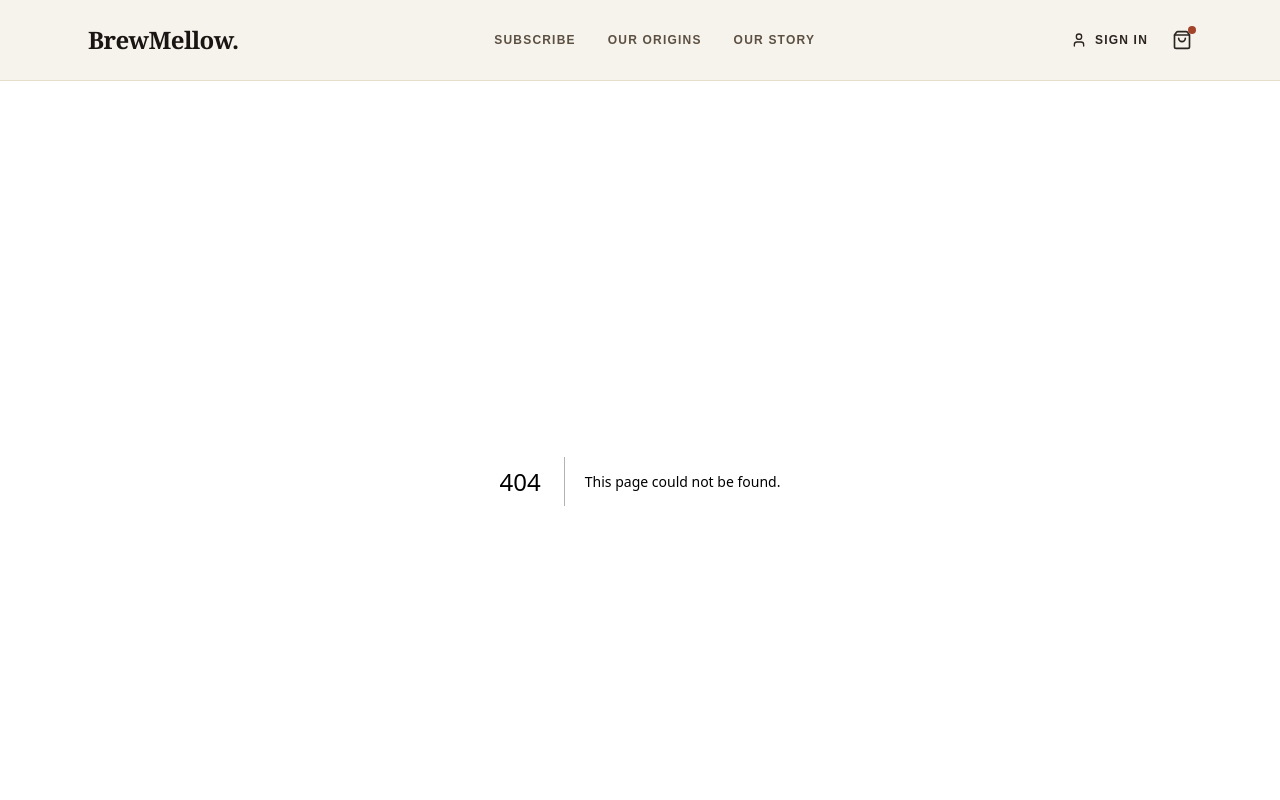
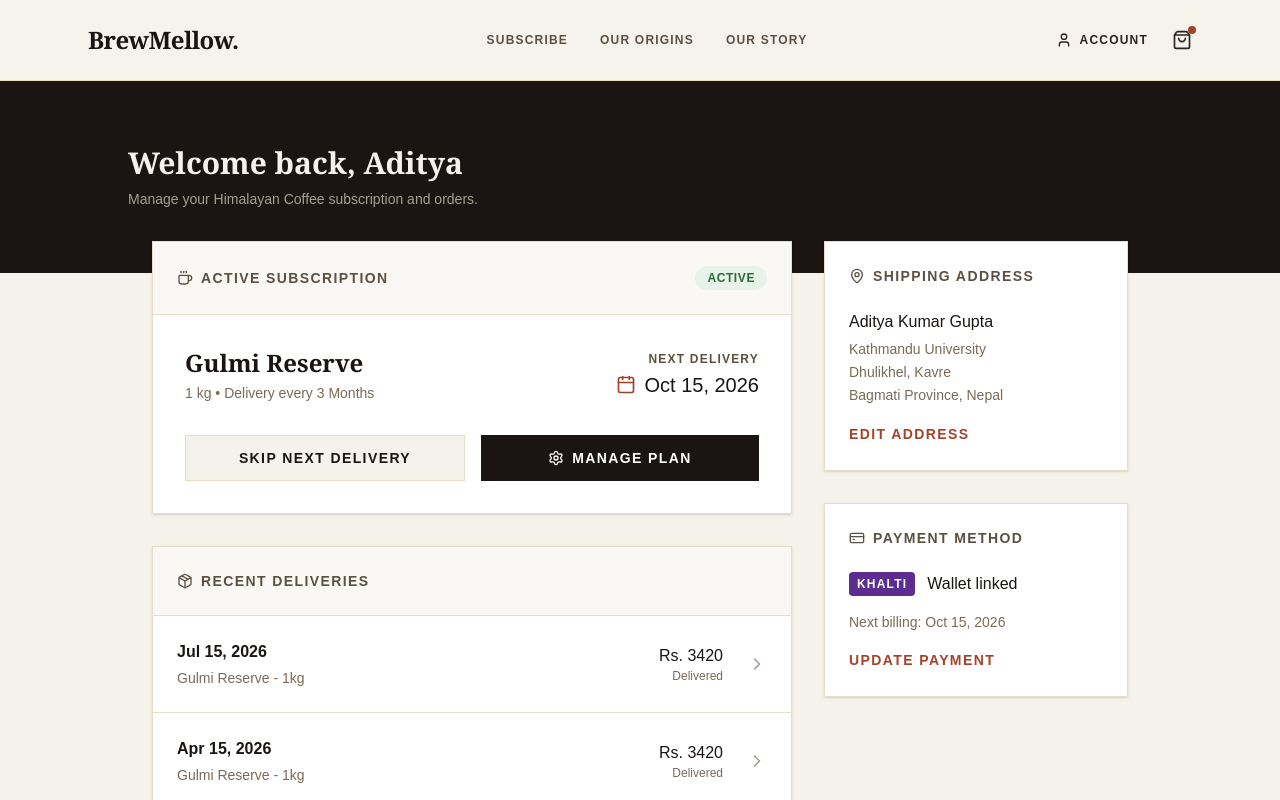
Before and after one commit to CapstoneDesign-Fall2026-UlsanCollege/team_2_capstone_design, a Next.js app in the folder frontend/: page /dashboard in a window 1280 px wide. Before the commit this address had no page. Shown: the top 800 px of the page. Built offline with nearby package versions, Linux system fonts and the light colour scheme.

Commit message:
feat(ui): add customer dashboard portal to view active subscriptions and order history

```diff
--- /dev/null
+++ b/frontend/src/app/dashboard/page.tsx
@@ -0,0 +1,135 @@
+"use client";
+
+import Link from "next/link";
+import { Coffee, Calendar, MapPin, CreditCard, Package, Settings, ChevronRight } from "lucide-react";
+
+export default function DashboardPage() {
+  return (
+    <div className="min-h-screen bg-[#F5F2EB] font-sans pb-24">
+
+      {/* Dashboard Header */}
+      <div className="bg-[#1A1512] text-[#F5F2EB] pt-16 pb-16 px-6">
+        <div className="max-w-5xl mx-auto">
+          <h1 className="text-3xl font-serif font-bold mb-2">Welcome back, Aditya</h1>
+          <p className="text-[#A89F91] text-sm">Manage your Himalayan Coffee subscription and orders.</p>
+        </div>
+      </div>
+
+      <div className="max-w-5xl mx-auto px-6 -mt-8">
+        <div className="grid grid-cols-1 lg:grid-cols-3 gap-8">
+
+          {/* Main Column (Active Subscription) */}
+          <div className="lg:col-span-2 space-y-8">
+
+            <div className="bg-white border border-[#E6DEC8] shadow-sm">
+              <div className="p-6 border-b border-[#E6DEC8] flex justify-between items-center bg-[#FAF8F5]">
+                <h2 className="text-sm uppercase tracking-widest text-[#5C5042] font-bold flex items-center gap-2">
+                  <Coffee size={16} /> Active Subscription
+                </h2>
+                <span className="bg-[#E7F3E8] text-[#2E6B34] text-xs font-bold uppercase tracking-wider px-3 py-1 rounded-full">
+                  Active
+                </span>
+              </div>
+
+              <div className="p-8">
+                <div className="flex flex-col md:flex-row justify-between items-start md:items-center gap-6 mb-8">
+                  <div>
+                    <h3 className="text-2xl font-serif font-bold text-[#1A1512] mb-1">Gulmi Reserve</h3>
+                    <p className="text-[#7A6A58] text-sm">1 kg • Delivery every 3 Months</p>
+                  </div>
+                  <div className="text-left md:text-right">
+                    <p className="text-[#5C5042] text-xs uppercase tracking-widest font-bold mb-1">Next Delivery</p>
+                    <p className="text-xl font-medium text-[#1A1512] flex items-center gap-2">
+                      <Calendar size={20} className="text-[#A3432A]" /> Oct 15, 2026
+                    </p>
+                  </div>
+                </div>
+
+                <div className="flex flex-col sm:flex-row gap-4">
+                  <button className="flex-1 bg-[#F5F2EB] border border-[#E6DEC8] text-[#1A1512] py-3 text-sm uppercase tracking-widest font-bold hover:bg-[#EAE4D3] transition-colors">
+                    Skip Next Delivery
+                  </button>
+                  <button className="flex-1 bg-[#1A1512] text-white py-3 text-sm uppercase tracking-widest font-bold hover:bg-[#2C2420] transition-colors flex items-center justify-center gap-2">
+                    <Settings size={16} /> Manage Plan
+                  </button>
+                </div>
+              </div>
+            </div>
+
+            {/* Order History */}
+            <div className="bg-white border border-[#E6DEC8] shadow-sm">
+              <div className="p-6 border-b border-[#E6DEC8] bg-[#FAF8F5]">
+                <h2 className="text-sm uppercase tracking-widest text-[#5C5042] font-bold flex items-center gap-2">
+                  <Package size={16} /> Recent Deliveries
+                </h2>
+              </div>
+              <div className="divide-y divide-[#E6DEC8]">
+                {[
+                  { date: "Jul 15, 2026", item: "Gulmi Reserve - 1kg", status: "Delivered", price: "Rs. 3420" },
+                  { date: "Apr 15, 2026", item: "Gulmi Reserve - 1kg", status: "Delivered", price: "Rs. 3420" },
+                  { date: "Jan 15, 2026", item: "Ilam Gold - 1kg", status: "Delivered", price: "Rs. 3990" },
+                ].map((order, i) => (
+                  <div key={i} className="p-6 flex justify-between items-center hover:bg-[#F5F2EB] transition-colors cursor-pointer">
+                    <div>
+                      <p className="font-bold text-[#1A1512] mb-1">{order.date}</p>
+                      <p className="text-[#7A6A58] text-sm">{order.item}</p>
+                    </div>
+                    <div className="text-right flex items-center gap-6">
+                      <div className="hidden sm:block">
+                        <p className="text-[#1A1512] font-medium">{order.price}</p>
+                        <p className="text-[#7A6A58] text-xs">{order.status}</p>
+                      </div>
+                      <ChevronRight size={20} className="text-[#A89F91]" />
+                    </div>
+                  </div>
+                ))}
+              </div>
+              <div className="p-4 border-t border-[#E6DEC8] text-center bg-[#FAF8F5]">
+                <Link href="#" className="text-sm text-[#8A7966] uppercase tracking-widest font-bold hover:text-[#1A1512] transition-colors">
+                  View All History
+                </Link>
+              </div>
+            </div>
+
+          </div>
+
+          {/* Right Column (Info Cards) */}
+          <div className="space-y-8">
+
+            <div className="bg-white border border-[#E6DEC8] shadow-sm p-6">
+              <h2 className="text-sm uppercase tracking-widest text-[#5C5042] font-bold flex items-center gap-2 mb-6">
+                <MapPin size={16} /> Shipping Address
+              </h2>
+              <p className="text-[#1A1512] font-medium mb-1">Aditya Kumar Gupta</p>
+              <p className="text-[#7A6A58] text-sm leading-relaxed mb-4">
+                Kathmandu University<br />
+                Dhulikhel, Kavre<br />
+                Bagmati Province, Nepal
+              </p>
+              <Link href="#" className="text-sm text-[#A3432A] uppercase tracking-widest font-bold hover:text-[#8A3722]">
+                Edit Address
+              </Link>
+            </div>
+
+            <div className="bg-white border border-[#E6DEC8] shadow-sm p-6">
+              <h2 className="text-sm uppercase tracking-widest text-[#5C5042] font-bold flex items-center gap-2 mb-6">
+                <CreditCard size={16} /> Payment Method
+              </h2>
+              <div className="flex items-center gap-3 mb-4">
+                <div className="bg-[#5C2D91] px-2 py-1 rounded text-white text-xs font-bold uppercase tracking-widest">
+                  Khalti
+                </div>
+                <p className="text-[#1A1512] font-medium">Wallet linked</p>
+              </div>
+              <p className="text-[#7A6A58] text-sm mb-4">Next billing: Oct 15, 2026</p>
+              <Link href="#" className="text-sm text-[#A3432A] uppercase tracking-widest font-bold hover:text-[#8A3722]">
+                Update Payment
+              </Link>
+            </div>
+
+          </div>
+        </div>
+      </div>
+    </div>
+  );
+}
--- a/frontend/src/app/layout.tsx
+++ b/frontend/src/app/layout.tsx
@@ -38,10 +38,10 @@
               <Link href="#" className="hover:text-[#1A1512] transition-colors">Our Story</Link>
             </div>
 
-            {/* Icons (Login & Cart) */}
+            {/* Icons (Account & Cart) */}
             <div className="flex items-center gap-6 text-[#2C2420]">
-              <Link href="#" className="hidden md:flex items-center gap-2 text-xs uppercase tracking-widest font-bold hover:text-[#5C5042] transition-colors">
-                <User size={16} /> Sign In
+              <Link href="/dashboard" className="hidden md:flex items-center gap-2 text-xs uppercase tracking-widest font-bold hover:text-[#5C5042] transition-colors">
+                <User size={16} /> Account
               </Link>
               <Link href="/checkout" className="relative hover:text-[#5C5042] transition-colors">
                 <ShoppingBag size={20} />
```
